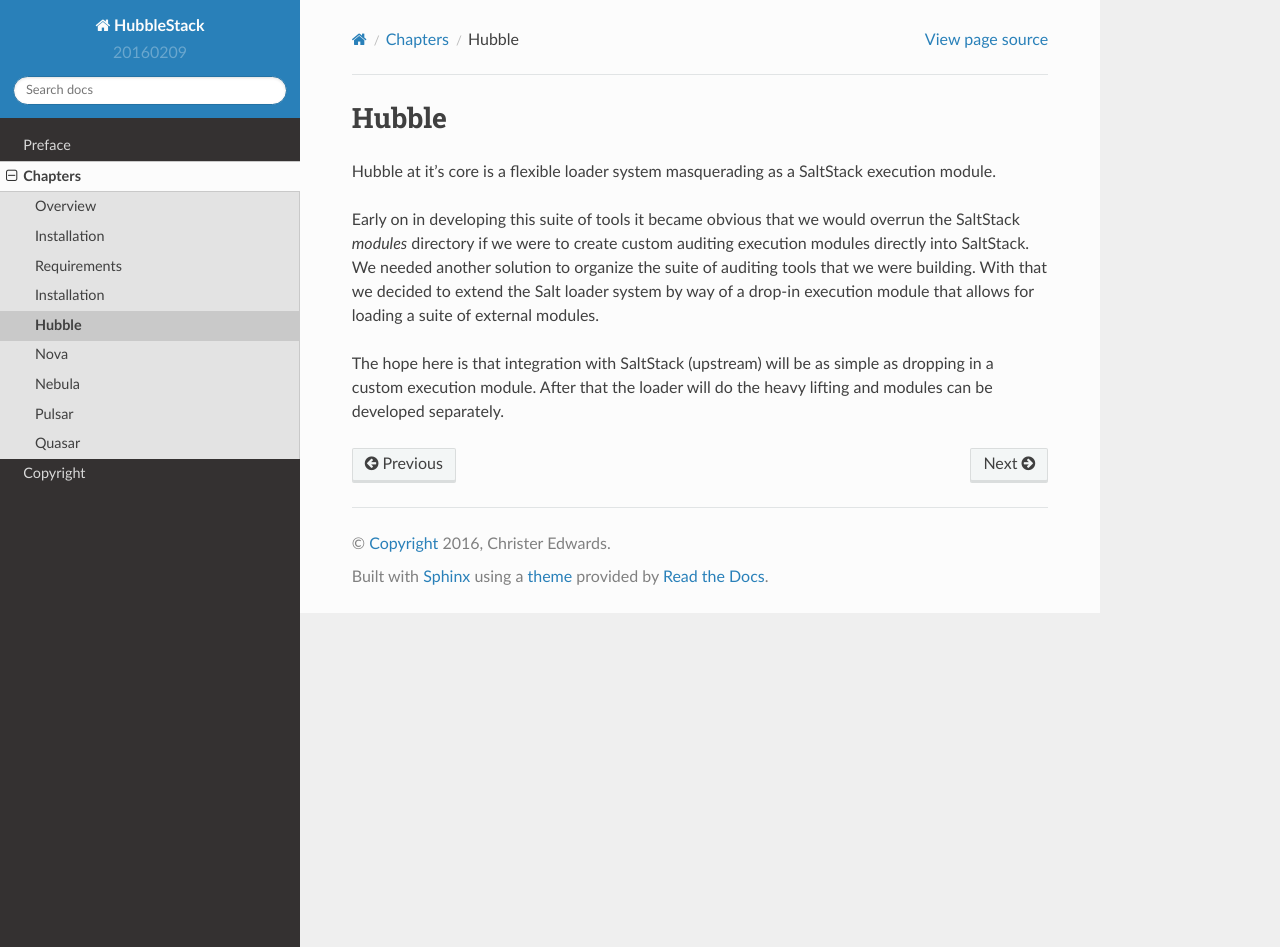
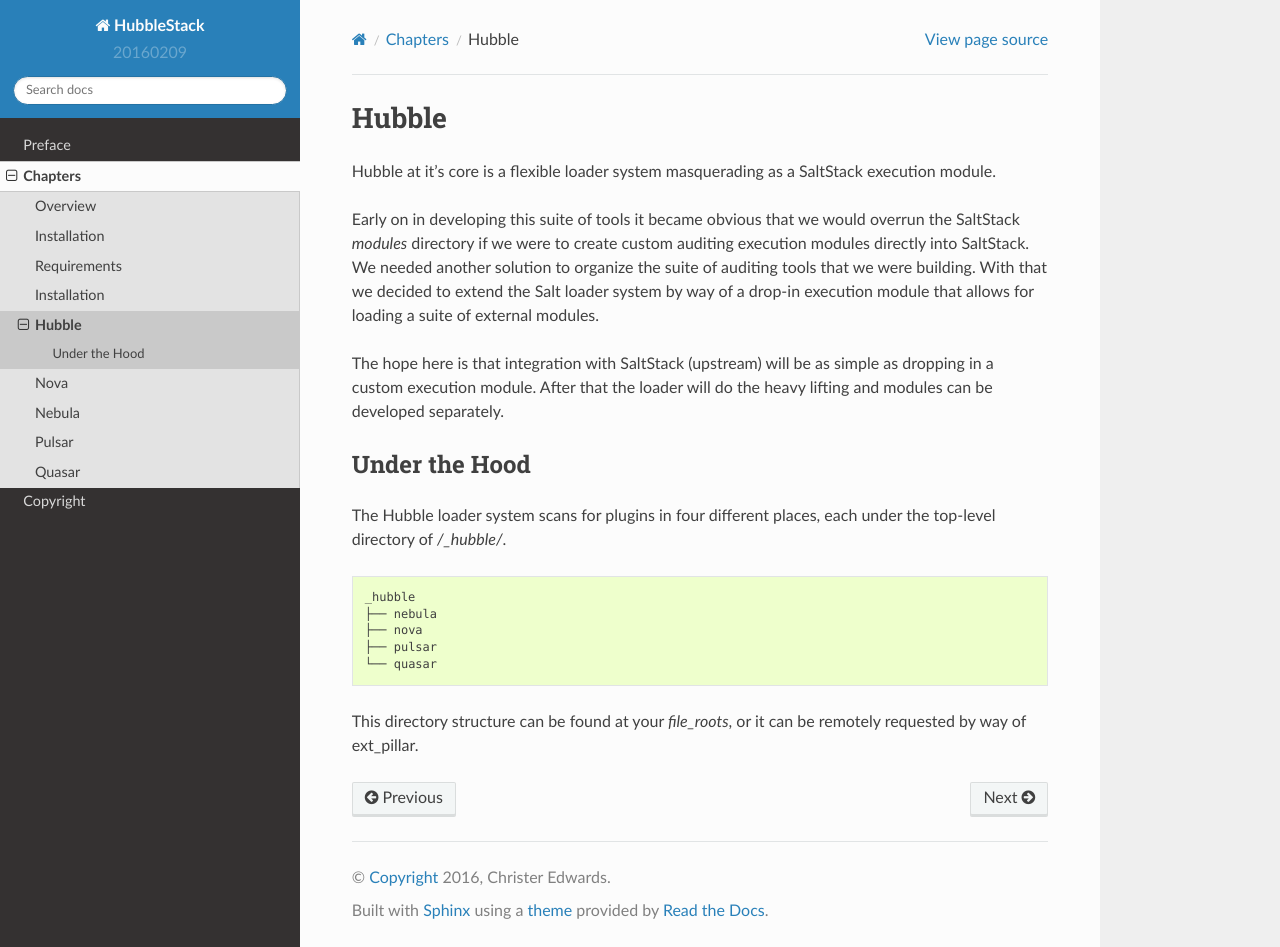
Before and after one commit to hubblestack/hubble-salt, a Sphinx documentation site: the page built from docs/chapters/hubble.rst, in a window 1280 px wide and 947 px high. Built offline with Sphinx 7.4.7 and the Read the Docs theme 2.0.0, drawn with Linux system fonts in a browser that asks for light colours.

Commit message:
flesh out more hubble documentation

```diff
--- a/docs/chapters/hubble.rst
+++ b/docs/chapters/hubble.rst
@@ -14,3 +14,20 @@
 The hope here is that integration with SaltStack (upstream) will be as simple
 as dropping in a custom execution module. After that the loader will do the
 heavy lifting and modules can be developed separately.
+
+Under the Hood
+--------------
+
+The Hubble loader system scans for plugins in four different places, each under
+the top-level directory of `/_hubble/`.
+
+.. code-block:: shell
+
+    _hubble
+    ├── nebula
+    ├── nova
+    ├── pulsar
+    └── quasar
+
+This directory structure can be found at your `file_roots`, or it can be
+remotely requested by way of ext_pillar.
```
